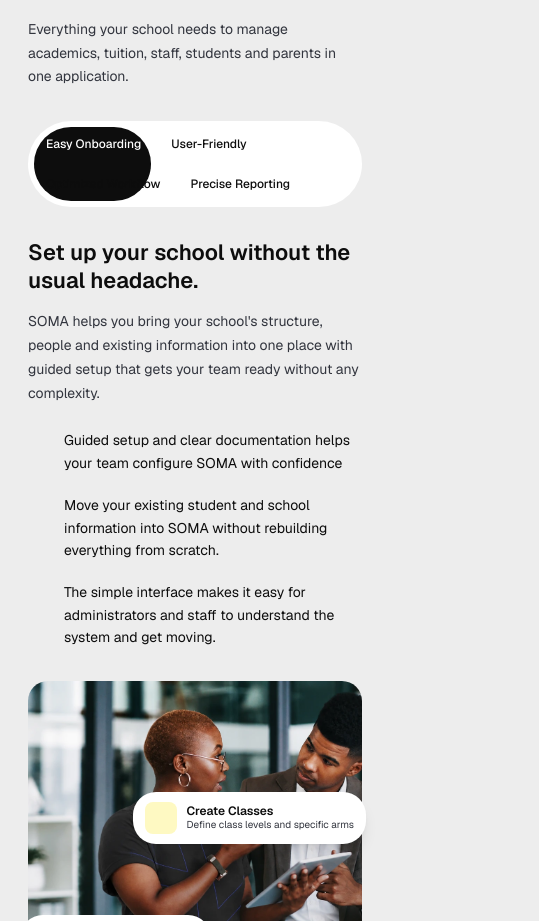
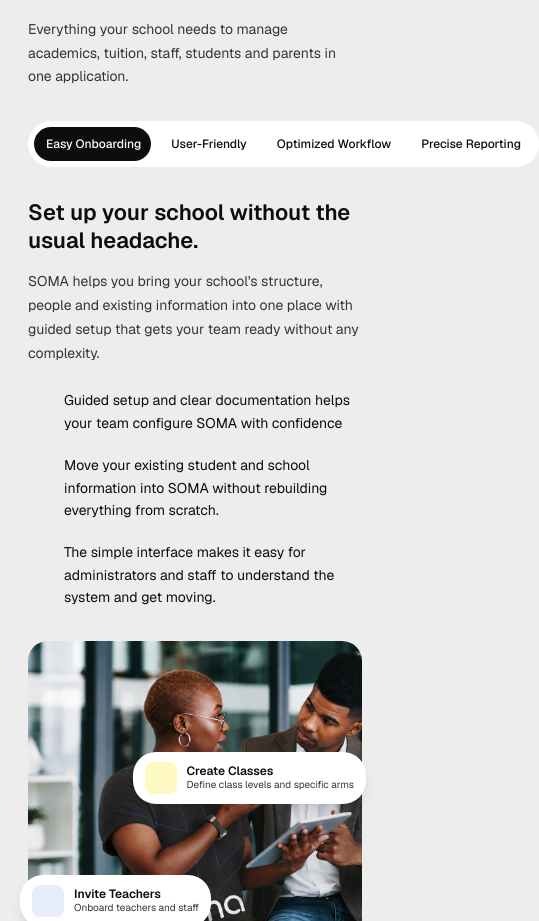
Before and after one commit to nimaappsss-web/soma-landing, a Next.js app: page / in a window 390 px wide. Shown: the part 3640-4561 px from the top of the page, 539 px wide, since content can reach past the window. Built offline with nearby package versions, Linux system fonts and the light colour scheme; some icons are missing.

Commit message:
fix: tabs scrollable on mobile with hidden scrollbar, wrap on desktop

```diff
--- a/src/app/globals.css
+++ b/src/app/globals.css
@@ -26,3 +26,11 @@ body {
     min-height: 700px;
   }
 }
+
+.scrollbar-hide {
+  -ms-overflow-style: none;
+  scrollbar-width: none;
+}
+.scrollbar-hide::-webkit-scrollbar {
+  display: none;
+}
--- a/src/features/landing/components/FourthSection.tsx
+++ b/src/features/landing/components/FourthSection.tsx
@@ -176,9 +176,10 @@ export function FourthSection() {
       </div>
 
       {/* Tabs */}
+      <div className="mb-8 md:mb-16">
         <div
           ref={trackRef}
-        className="relative flex flex-wrap gap-1.5 md:gap-2 bg-white rounded-full p-1.5 w-fit mb-8 md:mb-16"
+          className="relative flex md:flex-wrap gap-1.5 md:gap-2 bg-white rounded-full p-1.5 w-fit overflow-x-auto scrollbar-hide"
         >
           {/* Sliding indicator */}
           <div
@@ -192,7 +193,7 @@ export function FourthSection() {
                 if (el) tabRefs.current.set(tab.id, el);
               }}
               onClick={() => setActiveTab(tab.id)}
-            className="relative z-10 px-3 md:px-5 py-2 md:py-2.5 rounded-full text-[12px] md:text-[14px] font-medium transition-colors duration-300"
+              className="relative z-10 px-3 md:px-5 py-2 md:py-2.5 rounded-full text-[12px] md:text-[14px] font-medium transition-colors duration-300 whitespace-nowrap shrink-0"
               style={{
                 color: activeTab === tab.id ? "#FFFFFF" : undefined,
               }}
@@ -200,6 +201,7 @@ export function FourthSection() {
               {tab.label}
             </button>
           ))}
+        </div>
       </div>
 
       {/* Content */}
```
Lines whose indentation alone changed are shown as unchanged.
